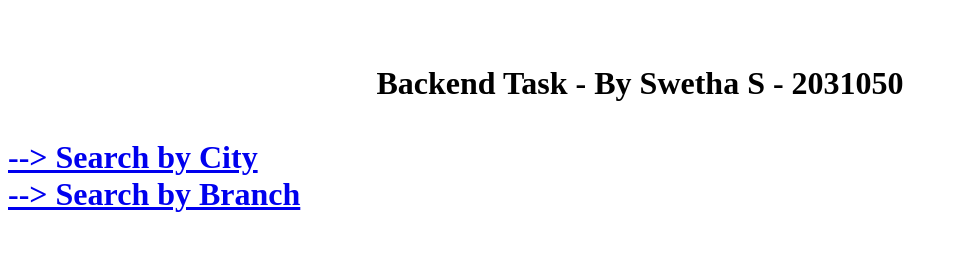
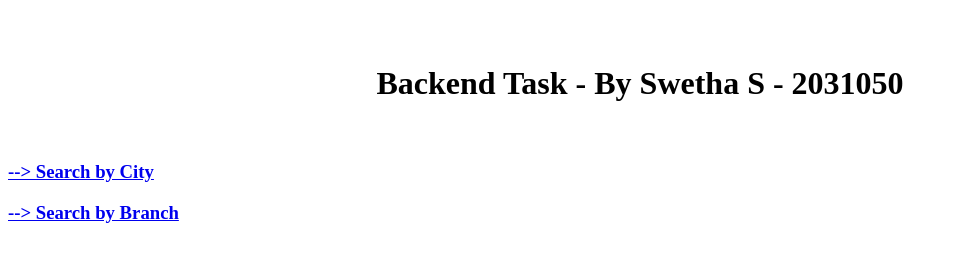
Before and after one commit to swetha2662/Backend, a website: page index.html in a window 1280 px wide. Shown: the whole page, without its empty margins (0-958 px from the left). Drawn offline with Linux system fonts and the light colour scheme.

Commit message:
Update index.html

```diff
--- a/index.html
+++ b/index.html
@@ -7,9 +7,9 @@
     <title>Document</title>
 </head>
 <body><br><br>
-   <h1><center> Backend Task - By Swetha S - 2031050 </center><br>
-   <a href="https://businessonbot-backend-task-2031050.vercel.app/api/search?q=MUMBAI&limit=2&offset=1" target="_blank">  --> Search by City</a><br>
-   <a href="https://businessonbot-backend-task-2031050.vercel.app/api/branch?q=LONI&limit=1&offset=0" target="_blank"> --> Search by Branch </a><br>
+    <h1><center> Backend Task - By Swetha S - 2031050 </center><br> </h1>
+   <h3><a href="https://businessonbot-backend-task-2031050.vercel.app/api/search?q=MUMBAI&limit=2&offset=1" target="_blank">  --> Search by City</a><br></h3>
+   <h3><a href="https://businessonbot-backend-task-2031050.vercel.app/api/branch?q=LONI&limit=1&offset=0" target="_blank"> --> Search by Branch </a><br></h3>
 </h1>
 </body>
 </html>
```
